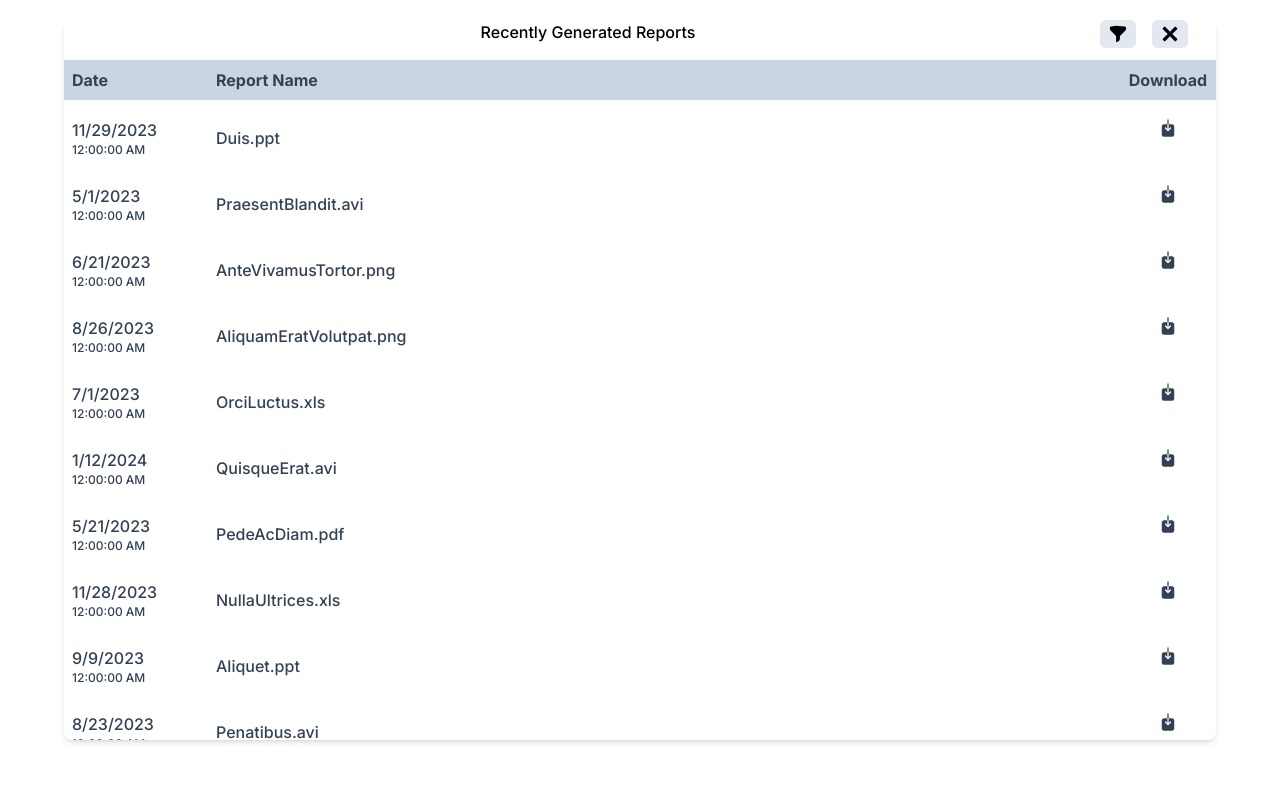
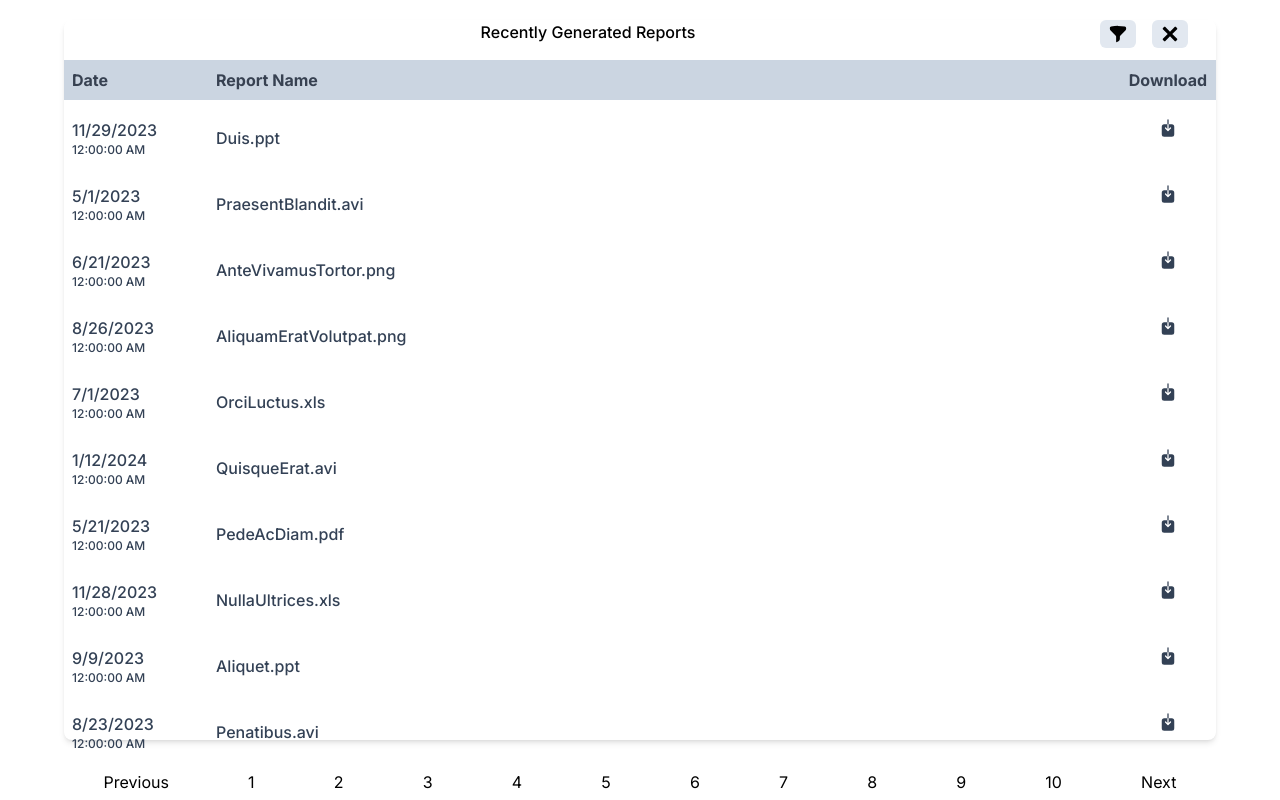
Before and after one commit to ArmanBhatia0100/monter-assignment, a Next.js app: page / in a window 1280 px wide. Built offline with nearby package versions, Linux system fonts and the light colour scheme.

Commit message:
Pagination completed; minor changes left

```diff
--- a/app/Datasheet.jsx
+++ b/app/Datasheet.jsx
@@ -1,6 +1,13 @@
+'use client'
 import Link from "next/link";
+import Pagination from "./Pagination";
+import { useState } from "react";
 
 const Datasheet = () => {
+    const [currentPage,setCurrentPage] = useState(1);
+    const [recordsPerPage,setRecoredsPerPage] = useState(10);
+    const indexOfLastRecord = currentPage * recordsPerPage;
+    const indexOfFirstRecord = indexOfLastRecord - recordsPerPage;
   const reports = [
     {
       Date: "11/29/2023",
@@ -403,13 +410,49 @@ const Datasheet = () => {
       file: "Nisl.png",
     },
   ];
+  const currentRecords = reports.slice(indexOfFirstRecord,
+    indexOfLastRecord);
+    const nPages = Math.ceil(reports.length / recordsPerPage)
   return (
     <>
       <table className="table-fixed border-separate border-spacing-y-2.5 w-full">
         <TableHeadings />
-        <tbody>
-          {reports.map((report) => {
-            let fileDate = new Date(report.Date);
+        <Records records={currentRecords}/>
+      </table>
+      <Pagination
+                nPages={nPages}
+                currentPage={currentPage}
+                setCurrentPage={setCurrentPage}
+            />
+    </>
+  );
+};
+
+export default Datasheet;
+
+
+
+// This is the sub component for headings of the table.
+const TableHeadings = () => {
+  return (
+    <thead>
+      <tr className="bg-slate-300 text-gray-700 text-left">
+        <th className="w-36">Date</th>
+        <th className="w-max">Report Name</th>
+        <th className="w-24 text-center">Download</th>
+      </tr>
+    </thead>
+
+  );
+};
+
+
+// Records Component
+
+const Records = ({records})=>{
+    return   <tbody>
+    {records.map((record) => {
+      let fileDate = new Date(record.Date);
       return (
         <tr className="font-medium text-slate-700">
           <td>
@@ -420,7 +463,7 @@ const Datasheet = () => {
               {fileDate.toLocaleTimeString()}
             </div>
           </td>
-                <td>{report.file}</td>
+          <td>{record.file}</td>
           <td className="flex justify-center">
             <Link href="">
               <svg
@@ -437,23 +480,4 @@ const Datasheet = () => {
       );
     })}
   </tbody>
-      </table>
-    </>
-  );
-};
-
-export default Datasheet;
-
-// This is the sub component for headings of the table.
-
-const TableHeadings = () => {
-  return (
-    <thead>
-      <tr className="bg-slate-300 text-gray-700 text-left">
-        <th className="w-36">Date</th>
-        <th className="w-max">Report Name</th>
-        <th className="w-24 text-center">Download</th>
-      </tr>
-    </thead>
-  );
-};
+}
--- a/app/Dialogbox.js
+++ b/app/Dialogbox.js
@@ -3,7 +3,7 @@ import Datasheet from "./Datasheet";
 
 const Dialogbox = () => {
   return (
-    <div className="dialogbox container max-w-[90vw] mx-auto max-h-[90vh] overflow-hidden mt-5 pb-10 rounded-lg shadow-md bg-slate">
+    <div className="dialogbox container max-w-[90vw] mx-auto max-h-[90vh] mt-5 pb-10 rounded-lg shadow-md bg-slate">
       <Header /> {/* This included the title and action btns */}
       <Datasheet /> {/* Main data imported in the table */}
       <footer></footer> {/* custom paginator with a row selector */}
--- /dev/null
+++ b/app/Pagination.jsx
@@ -0,0 +1,52 @@
+import Link from 'next/link'
+import React from 'react'
+
+const Pagination = ({ nPages, currentPage, setCurrentPage }) => {
+
+    const pageNumbers = [...Array(nPages + 1).keys()].slice(1)
+
+
+
+    const goToNextPage = () => {
+            if(currentPage !== nPages) setCurrentPage(currentPage + 1)
+    }
+    const goToPrevPage = () => {
+        if(currentPage !== 1) setCurrentPage(currentPage - 1)
+    }
+    return (
+        <nav>
+            <ul className='flex justify-around pagination'>
+                <li className="page-item">
+                    <Link className="page-link"
+                        onClick={goToPrevPage}
+                        href='#'>
+
+                        Previous
+                    </Link>
+                </li>
+                {pageNumbers.map(pgNumber => (
+                    <li key={pgNumber}
+                        className="" >
+
+                        <Link onClick={() => setCurrentPage(pgNumber)}
+                            className='page-link'
+                            href='#'>
+
+                            {pgNumber}
+                        </Link>
+                    </li>
+                ))}
+                <li className="page-item">
+                    <a className="page-link"
+                        onClick={goToNextPage}
+                        href='#'>
+
+                        Next
+                    </a>
+                </li>
+            </ul>
+        </nav>
+    )
+}
+
+export default Pagination
```
Lines whose indentation alone changed are shown as unchanged.
